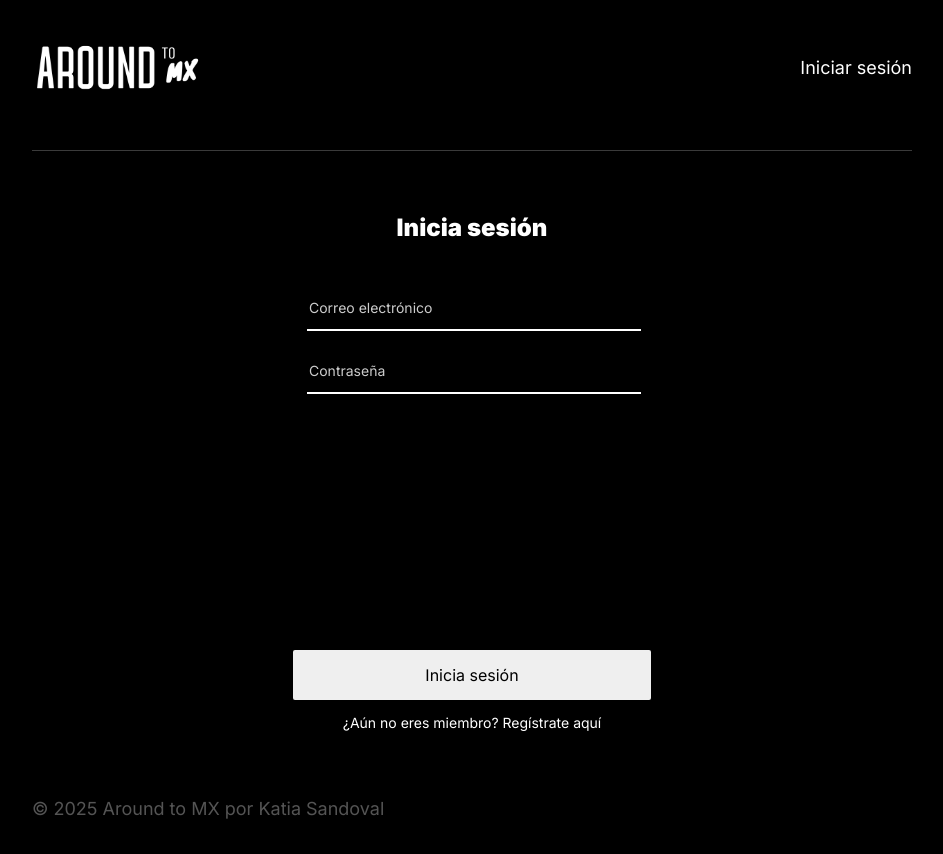
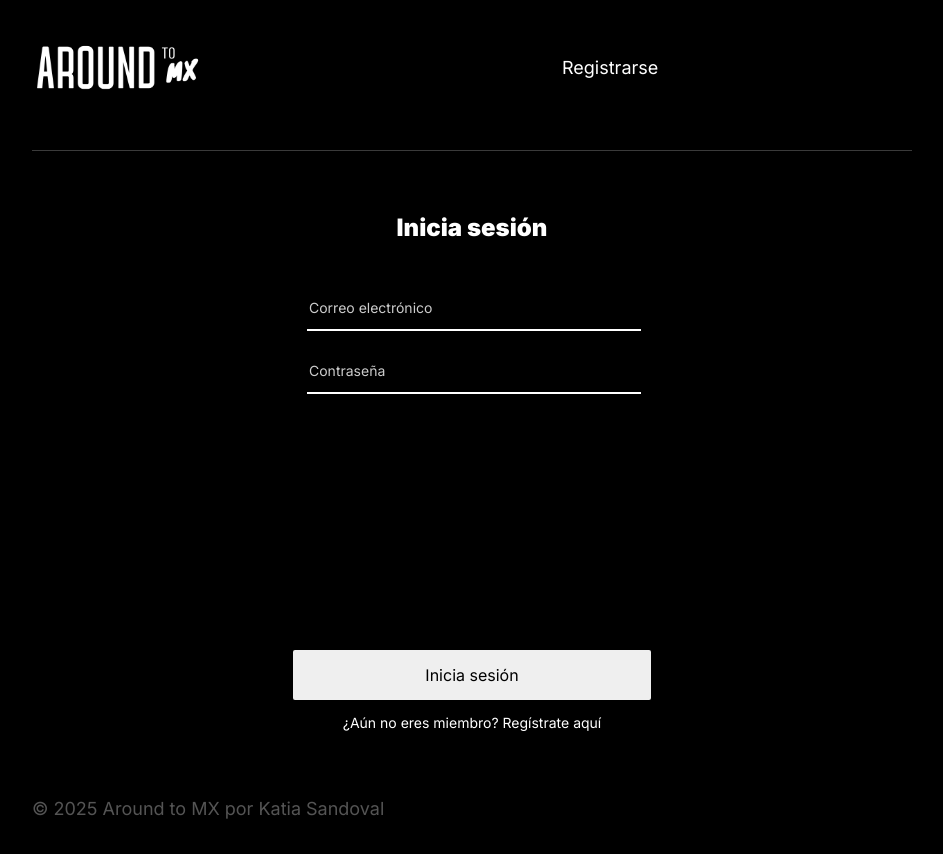
Before and after one commit to kalocesa/web_project_around_auth, a React (Vite) app: page /signin in a window 1280 px wide. Shown: the top 854 px of the page, without its empty margins (168-1111 px from the left). Built offline with nearby package versions, Linux system fonts and the light colour scheme; no server answers.

Commit message:
add: funcionalidad al componente header

```diff
--- a/src/blocks/header.css
+++ b/src/blocks/header.css
@@ -16,6 +16,17 @@
   margin-bottom: 31px;
   margin-top: 45px;
   object-fit: cover;
+}
+
+.header_container-profile {
+  display: flex;
+  width: 350px;
+  justify-content: space-between;
+}
+
+.header_email {
+  color: white;
+  font-size: 18px;
 }
 
 .header_signin {
--- a/src/components/App.jsx
+++ b/src/components/App.jsx
@@ -25,6 +25,7 @@ function App() {
   const [isTooltipOpen, setIsTooltipOpen] = useState(false);
   const [tooltipInfo, setTooltipInfo] = useState({ img: "", text: "" });
   const [isLoggedIn, setIsLoggedIn] = useState(false);
+  const [userEmail, setUserEmail] = useState("");
   const navigate = useNavigate();
 
   const handleRegister = async (email, password) => {
@@ -64,6 +65,8 @@ function App() {
           text: "¡Correcto! Has iniciado sesión.",
         });
         setIsLoggedIn(true);
+        setUserEmail(email);
+        localStorage.setItem("userEmail", email);
         navigate("/");
       } else {
         setTooltipInfo({
@@ -94,12 +97,20 @@ function App() {
     });
   };
 
+  function handleLogout() {
+    localStorage.removeItem("userEmail");
+    localStorage.removeItem("jwt");
+    setIsLoggedIn(false);
+    setUserEmail("");
+    navigate("/signin", { replace: true });
+  }
+
   return (
     <CurrentUserContext.Provider
       value={{ currentUser, handleUpdateUser, setCurrentUser }}
     >
       <div className="page">
-        <Header />
+        <Header handleLogout={handleLogout} userEmail={userEmail} />
         <Routes>
           <Route
             path="/"
@@ -109,7 +120,12 @@ function App() {
               </ProtectedRoute>
             }
           />
-          <Route path="/signin" element={<Login handleLogin={handleLogin} />} />
+          <Route
+            path="/signin"
+            element={
+              <Login handleLogin={handleLogin} setUserEmail={setUserEmail} />
+            }
+          />
           <Route
             path="/signup"
             element={<Register handleRegister={handleRegister} />}
--- a/src/components/Header/Header.jsx
+++ b/src/components/Header/Header.jsx
@@ -1,8 +1,44 @@
 import logo from "../../images/logo.png";
 import line from "../../images/Line.svg";
-import { Link } from "react-router-dom";
+import { Link, useLocation, useNavigate } from "react-router-dom";
 
-const Header = () => {
+const Header = ({ handleLogout, userEmail }) => {
+  const location = useLocation();
+  const navigate = useNavigate();
+
+  const handleSignout = () => {
+    handleLogout();
+    navigate("/signin");
+  };
+
+  const getNavLink = () => {
+    switch (location.pathname) {
+      case "/":
+        return (
+          <>
+            <p className="header_email">{userEmail}</p>
+            <Link onClick={handleSignout} className="header_signin">
+              Cerrar sesión
+            </Link>
+          </>
+        );
+      case "/signup":
+        return (
+          <Link to="/signin" className="header_signin">
+            Iniciar sesión
+          </Link>
+        );
+      case "/signin":
+        return (
+          <Link to="/signup" className="header_signin">
+            Registrarse
+          </Link>
+        );
+      default:
+        return null;
+    }
+  };
+
   return (
     <header className="header">
       <div className="header_container">
@@ -12,9 +48,7 @@ const Header = () => {
           alt="Icono con texto alrededor de México"
           className="header__icon"
         />
-        <Link to="/signin" className="header_signin">
-          Iniciar sesión
-        </Link>
+        <div className="header_container-profile">{getNavLink()}</div>
       </div>
       <img id="image-line" src={line} alt="line" className="header__line" />
     </header>
```
